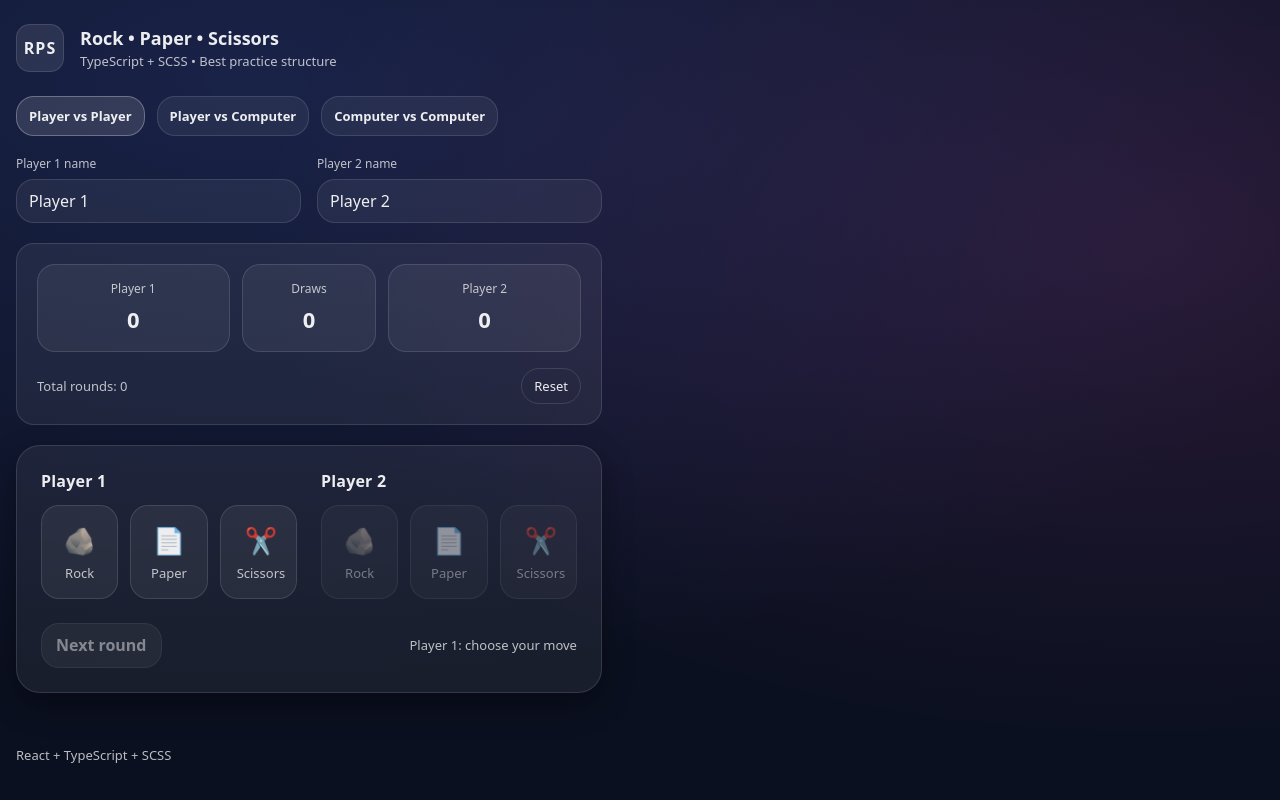
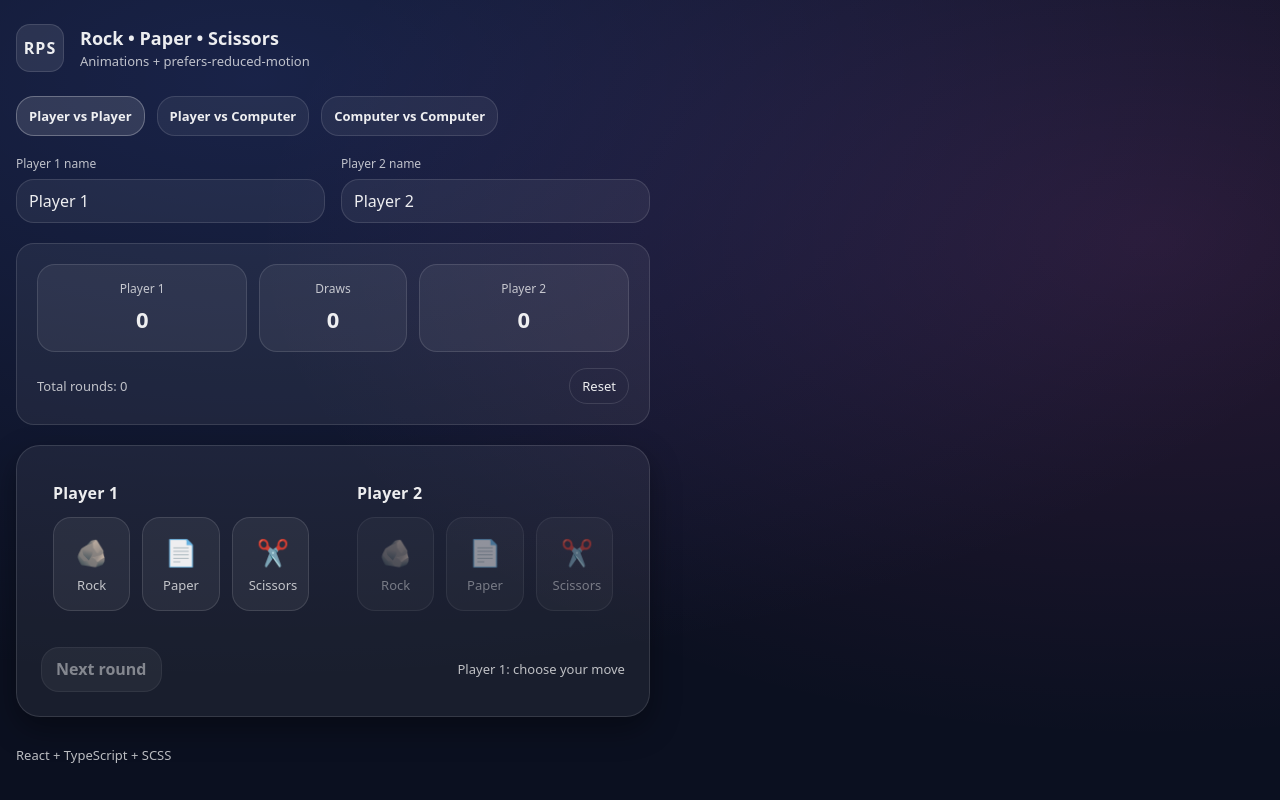
Before and after one commit to MohamedMegdich/test-frontend-react-matawan, a React (Vite) app: page / in a window 1280 px wide. Built offline with nearby package versions, Linux system fonts and the light colour scheme.

Commit message:
feat: add animations and reduced-motion support

```diff
--- a/src/App.module.scss
+++ b/src/App.module.scss
@@ -65,6 +65,32 @@
 .col {
   display: grid;
   gap: $space-2;
+  border-radius: $radiusLg;
+  padding: $space-2;
+}
+
+.p1Win {
+  border: 1px solid rgba(120, 160, 255, 0.35);
+  background: rgba(120, 160, 255, 0.08);
+  animation: winnerPulse 700ms ease;
+}
+
+.p2Win {
+  border: 1px solid rgba(255, 120, 200, 0.35);
+  background: rgba(255, 120, 200, 0.08);
+  animation: winnerPulse 700ms ease;
+}
+
+@keyframes winnerPulse {
+  from {
+    transform: translateY(0);
+  }
+  50% {
+    transform: translateY(-2px);
+  }
+  to {
+    transform: translateY(0);
+  }
 }
 
 .sectionTitle {
--- a/src/App.tsx
+++ b/src/App.tsx
@@ -91,7 +91,6 @@ export default function App() {
       if (cvcInterval.current) window.clearInterval(cvcInterval.current);
       cvcInterval.current = null;
     };
-    // eslint-disable-next-line react-hooks/exhaustive-deps
   }, [mode, cvcRunning, cvcSpeedMs]);
 
   const result: RoundResult | null = useMemo(() => {
@@ -158,6 +157,8 @@ export default function App() {
   }
 
   const namesDisabled = mode === 'CVC';
+  const p1WinnerClass = phase === 'RESULT' && result === 'P1_WIN' ? styles.p1Win : '';
+  const p2WinnerClass = phase === 'RESULT' && result === 'P2_WIN' ? styles.p2Win : '';
 
   return (
     <div className={styles.page}>
@@ -166,7 +167,7 @@ export default function App() {
           <div className={styles.logo}>RPS</div>
           <div>
             <div className={styles.title}>Rock • Paper • Scissors</div>
-            <div className={styles.subtitle}>TypeScript + SCSS • Best practice structure</div>
+            <div className={styles.subtitle}>Animations + prefers-reduced-motion</div>
           </div>
         </div>
       </header>
@@ -197,7 +198,7 @@ export default function App() {
           <section className={`card ${styles.gameCard}`}>
             <div className="cardInner">
               <div className={styles.grid}>
-                <div className={styles.col}>
+                <div className={`${styles.col} ${p1WinnerClass}`}>
                   <div className={styles.sectionTitle}>{p1Name}</div>
                   <MovePicker
                     label="Player 1 move picker"
@@ -210,7 +211,7 @@ export default function App() {
                   />
                 </div>
 
-                <div className={styles.col}>
+                <div className={`${styles.col} ${p2WinnerClass}`}>
                   <div className={styles.sectionTitle}>{p2Name}</div>
                   <MovePicker
                     label="Player 2 move picker"
--- a/src/components/MovePicker/MovePicker.module.scss
+++ b/src/components/MovePicker/MovePicker.module.scss
@@ -38,6 +38,16 @@
 .selected {
   border-color: rgba(255, 255, 255, 0.3);
   background: rgba(255, 255, 255, 0.11);
+  animation: pop 160ms ease;
+}
+
+@keyframes pop {
+  from {
+    transform: scale(0.985);
+  }
+  to {
+    transform: scale(1);
+  }
 }
 
 .emoji {
--- a/src/components/ResultBanner/ResultBanner.module.scss
+++ b/src/components/ResultBanner/ResultBanner.module.scss
@@ -6,6 +6,18 @@
   border-radius: $radius;
   padding: $space-3;
   font-weight: 700;
+  animation: fadeUp 180ms ease;
+}
+
+@keyframes fadeUp {
+  from {
+    opacity: 0;
+    transform: translateY(4px);
+  }
+  to {
+    opacity: 1;
+    transform: translateY(0);
+  }
 }
 
 .neutral {
```
